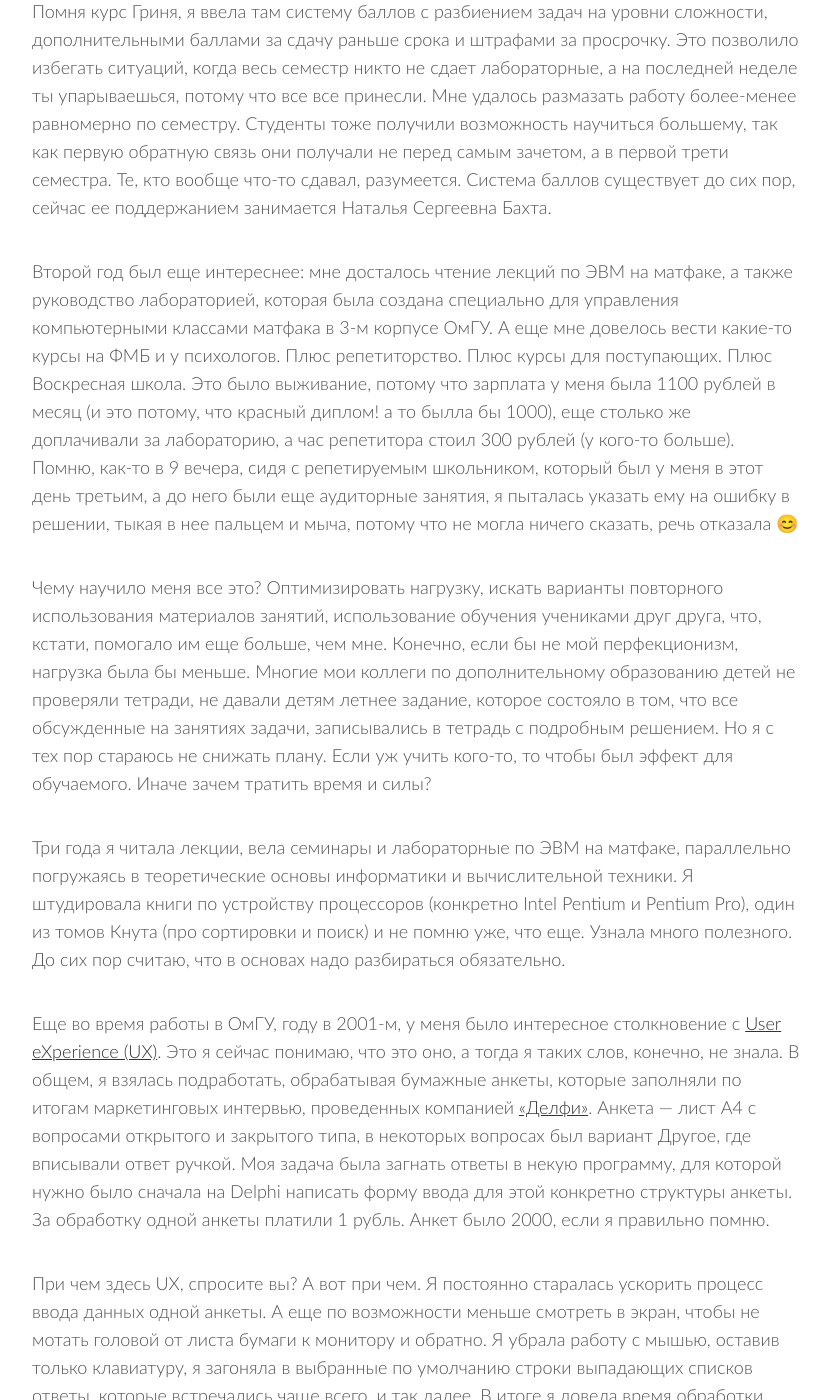
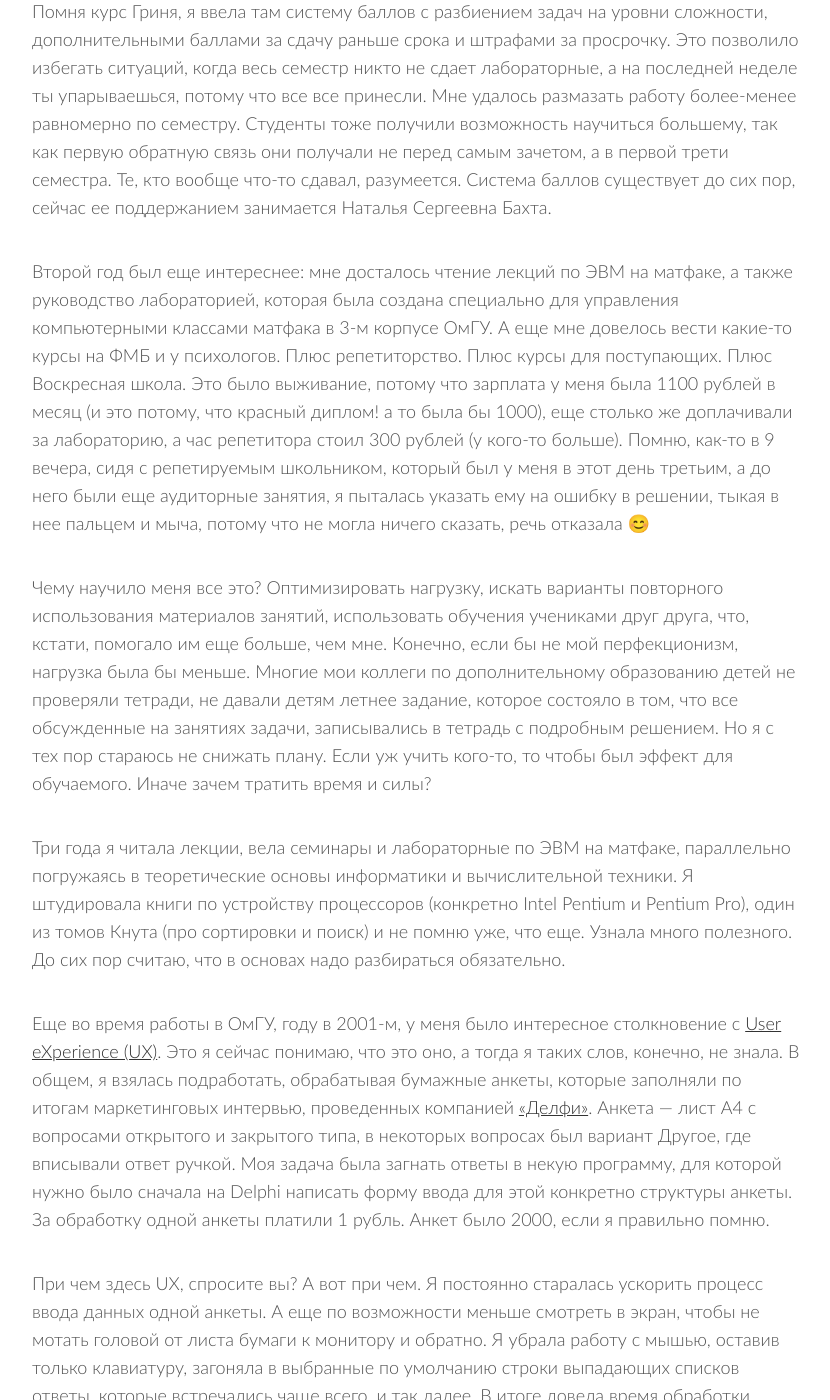
Before and after one commit to 7bits/7bits.github.io, a Jekyll site: the page built from _posts/2018-04-17-students-meetings-2018-01-09-1.md, in a window 1280 px wide and 1400 px high, scrolled down 3988 px. Shown: the whole window, without its empty margins (224-1054 px from the left). Built offline with Jekyll 4.4.1, drawn with Linux system fonts in a browser that asks for light colours; nearby versions of some CDN libraries; comment, search, counter and statistics services are not loaded; some of the changed text lies outside the part shown.

Commit message:
Little fixes to meeting 2018-01-09 (part 1)

```diff
--- a/_posts/2018-04-17-students-meetings-2018-01-09-1.md
+++ b/_posts/2018-04-17-students-meetings-2018-01-09-1.md
@@ -38,15 +38,15 @@ image:
 
 Поэтому через год после окончания университета я пошла работать в ОмГУ. Это был предмет ЭВМ на первом курсе матфака (теперь это Информатика на первом курсе ИМИТ). Помня курс Гриня, я ввела там систему баллов с разбиением задач на уровни сложности, дополнительными баллами за сдачу раньше срока и штрафами за просрочку. Это позволило избегать ситуаций, когда весь семестр никто не сдает лабораторные, а на последней неделе ты упарываешься, потому что все все принесли. Мне удалось размазать работу более-менее равномерно по семестру. Студенты тоже получили возможность научиться большему, так как первую обратную связь они получали не перед самым зачетом, а в первой трети семестра. Те, кто вообще что-то сдавал, разумеется. Система баллов существует до сих пор, сейчас ее поддержанием занимается Наталья Сергеевна Бахта.
 
-Второй год был еще интереснее: мне досталось чтение лекций по ЭВМ на матфаке, а также руководство лабораторией, которая была создана специально для управления компьютерными классами матфака в 3-м корпусе ОмГУ. А еще мне довелось вести какие-то курсы на ФМБ и у психологов. Плюс репетиторство. Плюс курсы для поступающих. Плюс Воскресная школа. Это было выживание, потому что зарплата у меня была 1100 рублей в месяц (и это потому, что красный диплом! а то былла бы 1000), еще столько же доплачивали за лабораторию, а час репетитора стоил 300 рублей (у кого-то больше). Помню, как-то в 9 вечера, сидя с репетируемым школьником, который был у меня в этот день третьим, а до него были еще аудиторные занятия, я пыталась указать ему на ошибку в решении, тыкая в нее пальцем и мыча, потому что не могла ничего сказать, речь отказала 😊
+Второй год был еще интереснее: мне досталось чтение лекций по ЭВМ на матфаке, а также руководство лабораторией, которая была создана специально для управления компьютерными классами матфака в 3-м корпусе ОмГУ. А еще мне довелось вести какие-то курсы на ФМБ и у психологов. Плюс репетиторство. Плюс курсы для поступающих. Плюс Воскресная школа. Это было выживание, потому что зарплата у меня была 1100 рублей в месяц (и это потому, что красный диплом! а то была бы 1000), еще столько же доплачивали за лабораторию, а час репетитора стоил 300 рублей (у кого-то больше). Помню, как-то в 9 вечера, сидя с репетируемым школьником, который был у меня в этот день третьим, а до него были еще аудиторные занятия, я пыталась указать ему на ошибку в решении, тыкая в нее пальцем и мыча, потому что не могла ничего сказать, речь отказала 😊
 
-Чему научило меня все это? Оптимизировать нагрузку, искать варианты повторного использования материалов занятий, использование обучения учениками друг друга, что, кстати, помогало им еще больше, чем мне. Конечно, если бы не мой перфекционизм, нагрузка была бы меньше. Многие мои коллеги по дополнительному образованию детей не проверяли тетради, не давали детям летнее задание, которое состояло в том, что все обсужденные на занятиях задачи, записывались в тетрадь с подробным решением. Но я с тех пор стараюсь не снижать плану. Если уж учить кого-то, то чтобы был эффект для обучаемого. Иначе зачем тратить время и силы?
+Чему научило меня все это? Оптимизировать нагрузку, искать варианты повторного использования материалов занятий, использовать обучения учениками друг друга, что, кстати, помогало им еще больше, чем мне. Конечно, если бы не мой перфекционизм, нагрузка была бы меньше. Многие мои коллеги по дополнительному образованию детей не проверяли тетради, не давали детям летнее задание, которое состояло в том, что все обсужденные на занятиях задачи, записывались в тетрадь с подробным решением. Но я с тех пор стараюсь не снижать плану. Если уж учить кого-то, то чтобы был эффект для обучаемого. Иначе зачем тратить время и силы?
 
 Три года я читала лекции, вела семинары и лабораторные по ЭВМ на матфаке, параллельно погружаясь в теоретические основы информатики и вычислительной техники. Я штудировала книги по устройству процессоров (конкретно Intel Pentium и Pentium Pro), один из томов Кнута (про сортировки и поиск) и не помню уже, что еще. Узнала много полезного. До сих пор считаю, что в основах надо разбираться обязательно.
 
 Еще во время работы в ОмГУ, году в 2001-м, у меня было интересное столкновение с <a href="https://ru.wikipedia.org/wiki/%D0%9E%D0%BF%D1%8B%D1%82_%D0%B2%D0%B7%D0%B0%D0%B8%D0%BC%D0%BE%D0%B4%D0%B5%D0%B9%D1%81%D1%82%D0%B2%D0%B8%D1%8F" target="_blank">User eXperience (UX)</a>. Это я сейчас понимаю, что это оно, а тогда я таких слов, конечно, не знала. В общем, я взялась подработать, обрабатывая бумажные анкеты, которые заполняли по итогам маркетинговых интервью, проведенных компанией <a href="https://delfi-agency.ru/" target="_blank">«Делфи»</a>. Анкета — лист А4 с вопросами открытого и закрытого типа, в некоторых вопросах был вариант Другое, где вписывали ответ ручкой. Моя задача была загнать ответы в некую программу, для которой нужно было сначала на Delphi написать форму ввода для этой конкретно структуры анкеты. За обработку одной анкеты платили 1 рубль. Анкет было 2000, если я правильно помню.
 
-При чем здесь UX, спросите вы? А вот при чем. Я постоянно старалась ускорить процесс ввода данных одной анкеты. А еще по возможности меньше смотреть в экран, чтобы не мотать головой от листа бумаги к монитору и обратно. Я убрала работу с мышью, оставив только клавиатуру, я загоняла в выбранные по умолчанию строки выпадающих списков ответы, которые встречались чаще всего, и так далее. В итоге я довела время обработки одной стороны листа А4 (вопросов 12, кажется) до нескольких секунд. Этот опыт помогает мне до сих пор. Я знаю на своей шкуре, что значит неудобный интерфейс, как сложно описать словами то, что можно увидеть в процессе использования системы. Это очень сильно помогает мне сейчас, когда мы с ребятами думаем за пользователя на наших проектах.
+При чем здесь UX, спросите вы? А вот при чем. Я постоянно старалась ускорить процесс ввода данных одной анкеты. А еще по возможности меньше смотреть в экран, чтобы не мотать головой от листа бумаги к монитору и обратно. Я убрала работу с мышью, оставив только клавиатуру, загоняла в выбранные по умолчанию строки выпадающих списков ответы, которые встречались чаще всего, и так далее. В итоге довела время обработки одной стороны листа А4 (вопросов 12, кажется) до нескольких секунд. Этот опыт помогает мне до сих пор. Я знаю на своей шкуре, что значит неудобный интерфейс, как сложно описать словами то, что можно увидеть в процессе использования системы. Это очень сильно помогает мне сейчас, когда мы с ребятами думаем за пользователя на наших проектах.
 
 В 2003 году я ушла из ОмГУ работать программистом в ЗАО «ПИРС». Но это уже совсем другая история, которую продолжу в следующий раз.
 
```
